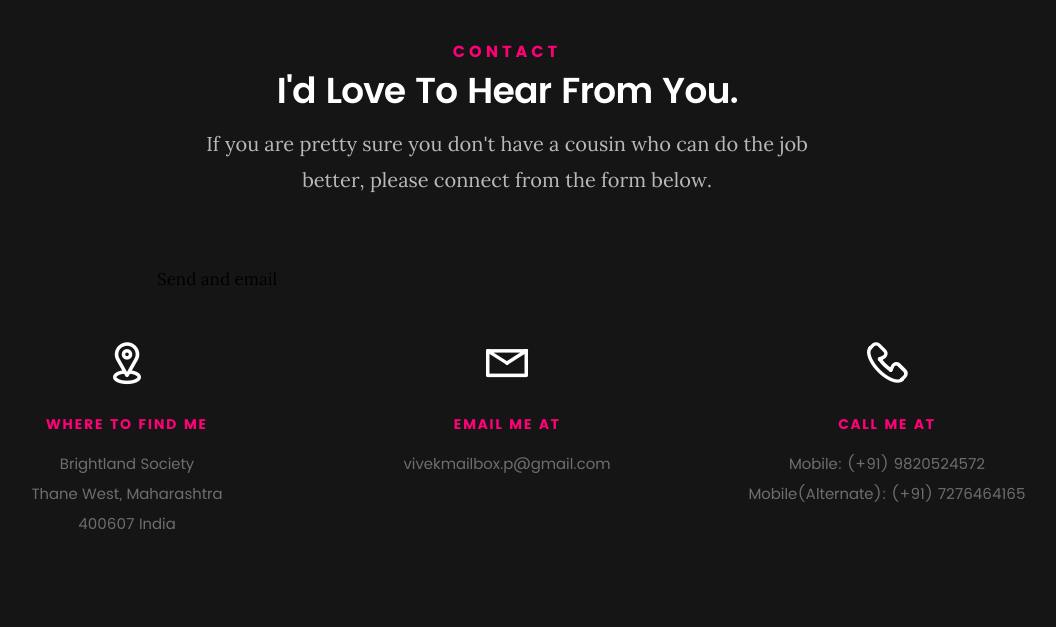
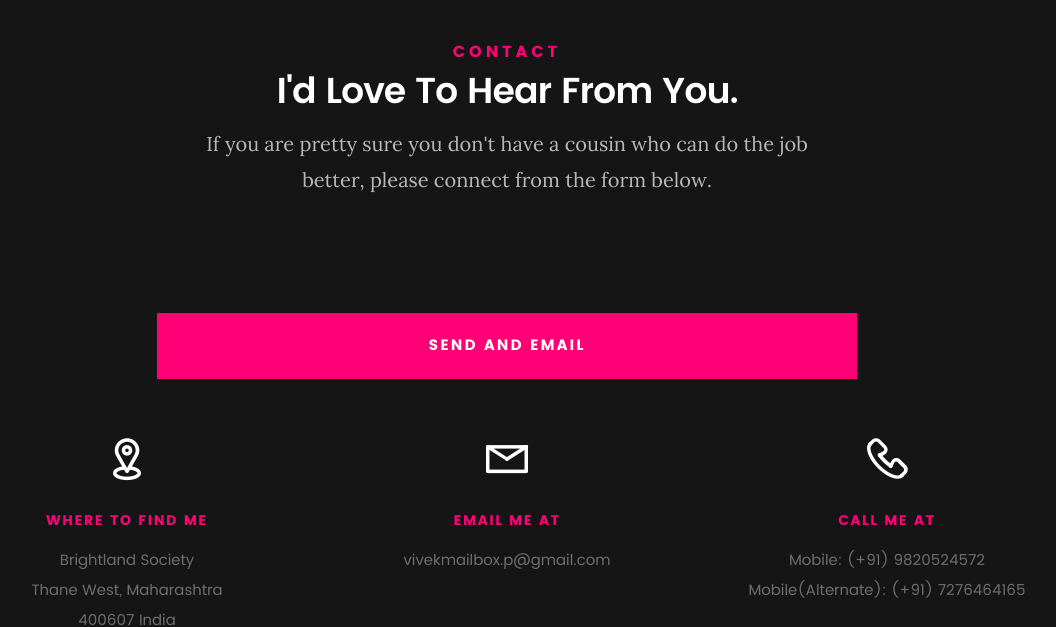
Before and after one commit to VPrsd/VPrsd.github.io, a plain HTML site: page index.html in a window 1280 px wide. Shown: the part 7065-7692 px from the top of the page, without its empty margins (133-1189 px from the left). Drawn offline with Linux system fonts and the light colour scheme; files whose address does not match are found by name.

Commit message:
Update index.html

```diff
--- a/index.html
+++ b/index.html
@@ -805,7 +805,7 @@
 
       			</fieldset>
       		</form>--> <!-- Form End -->
-			<a class="submitform" href="mailto:vivekmailbox.p@gmail.com" title="">Send and email</a>
+			<button class="submitform" href="mailto:vivekmailbox.p@gmail.com">Send and email</button>
 
             <!-- contact-warning -->
             <div id="message-warning">
```
